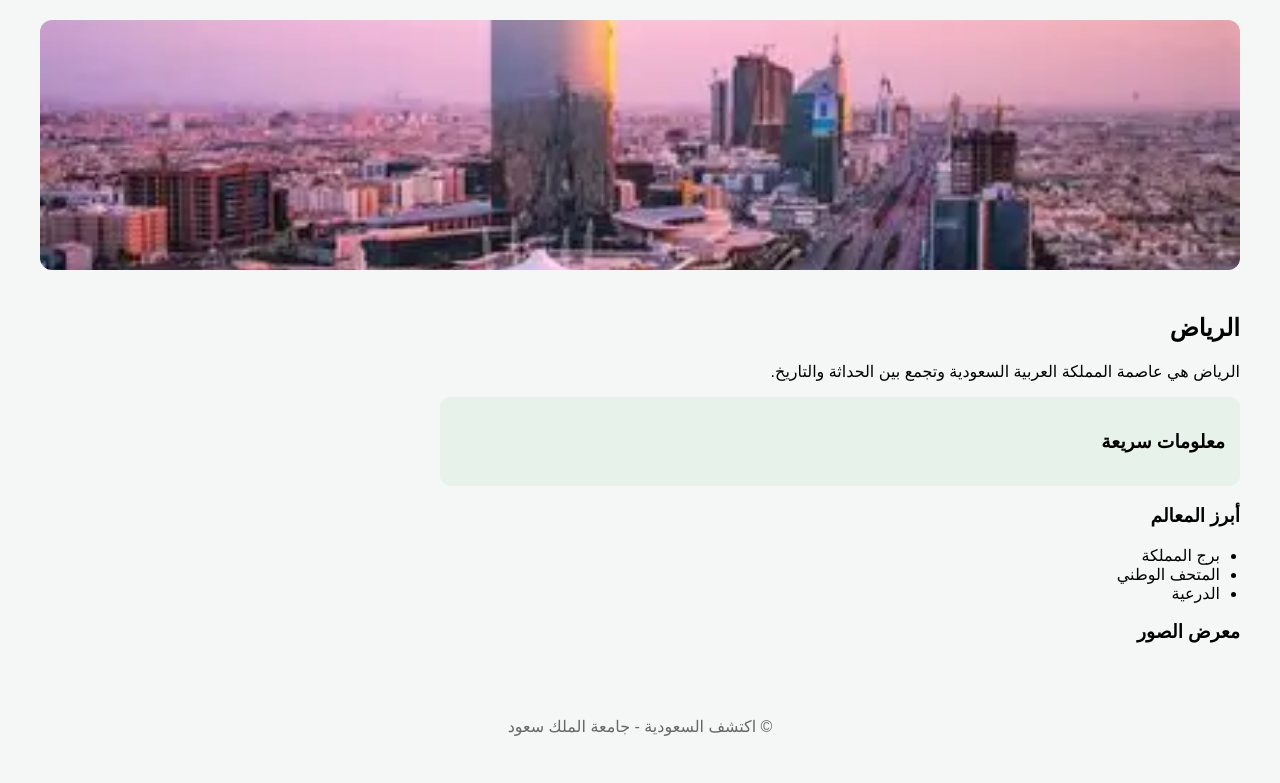
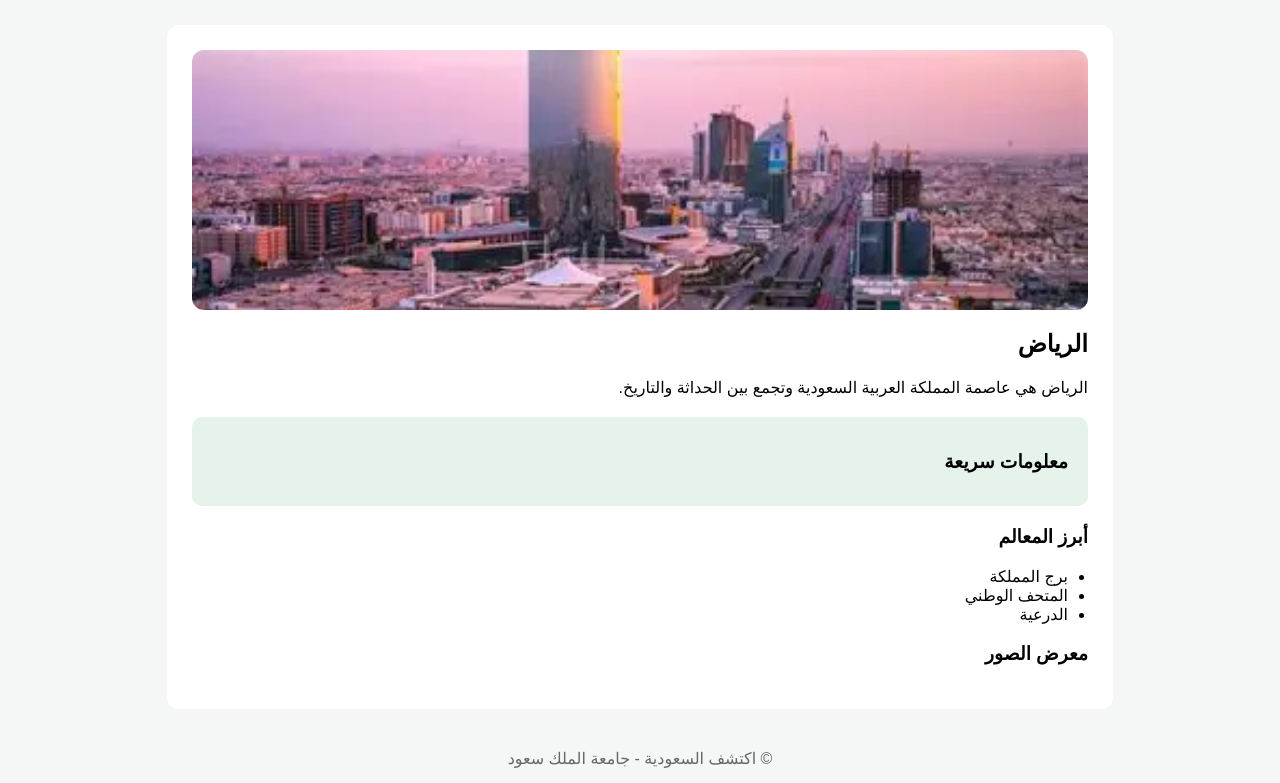
Before and after one commit to sarahalrowaily/saudi-website-project, a PHP site: page /details.html in a window 1280 px wide. Shown: the part 67-850 px from the top of the page. Before the commit the page ends 803 px from the top, so only its background shows below. Run offline with PHP 8.4, Linux system fonts and the light colour scheme.

Commit message:
Refactor styles for details page and gallery

```diff
--- a/css/style.css
+++ b/css/style.css
@@ -214,29 +214,35 @@ footer {
 /* ===== DETAILS PAGE ===== */
 
 .details-page {
-    padding: 20px 40px;
+    width: 70%;
+    margin: 25px auto;
+    background: white;
+    padding: 25px;
+    border-radius: 12px;
 }
 
 /* الصورة الكبيرة */
 .cover-img {
     width: 100%;
-    height: 250px;
+    height: 260px;
     object-fit: cover;
     border-radius: 12px;
+    display: block;
     margin-bottom: 20px;
 }
 
 /* النص */
 .details-content {
-    max-width: 800px;
+    text-align: right;
 }
+
 
 /* مربع أخضر */
 .quick-box {
-    background: #e6f2ea;
-    padding: 15px;
+    background-color: #e5f3ea;
+    padding: 15px 20px;
     border-radius: 10px;
-    margin: 15px 0;
+    margin: 20px 0;
 }
 
 /* المعالم */
@@ -245,15 +251,15 @@ footer {
 }
 
 /* معرض الصور */
-.gallery {
+.details-gallery {
     display: flex;
-    gap: 10px;
+    gap: 12px;
     margin-top: 10px;
 }
 
-.gallery img {
-    width: 150px;
-    height: 100px;
+.details-gallery img {
+    width: 32%;
+    height: 120px;
     object-fit: cover;
     border-radius: 8px;
 }
```
